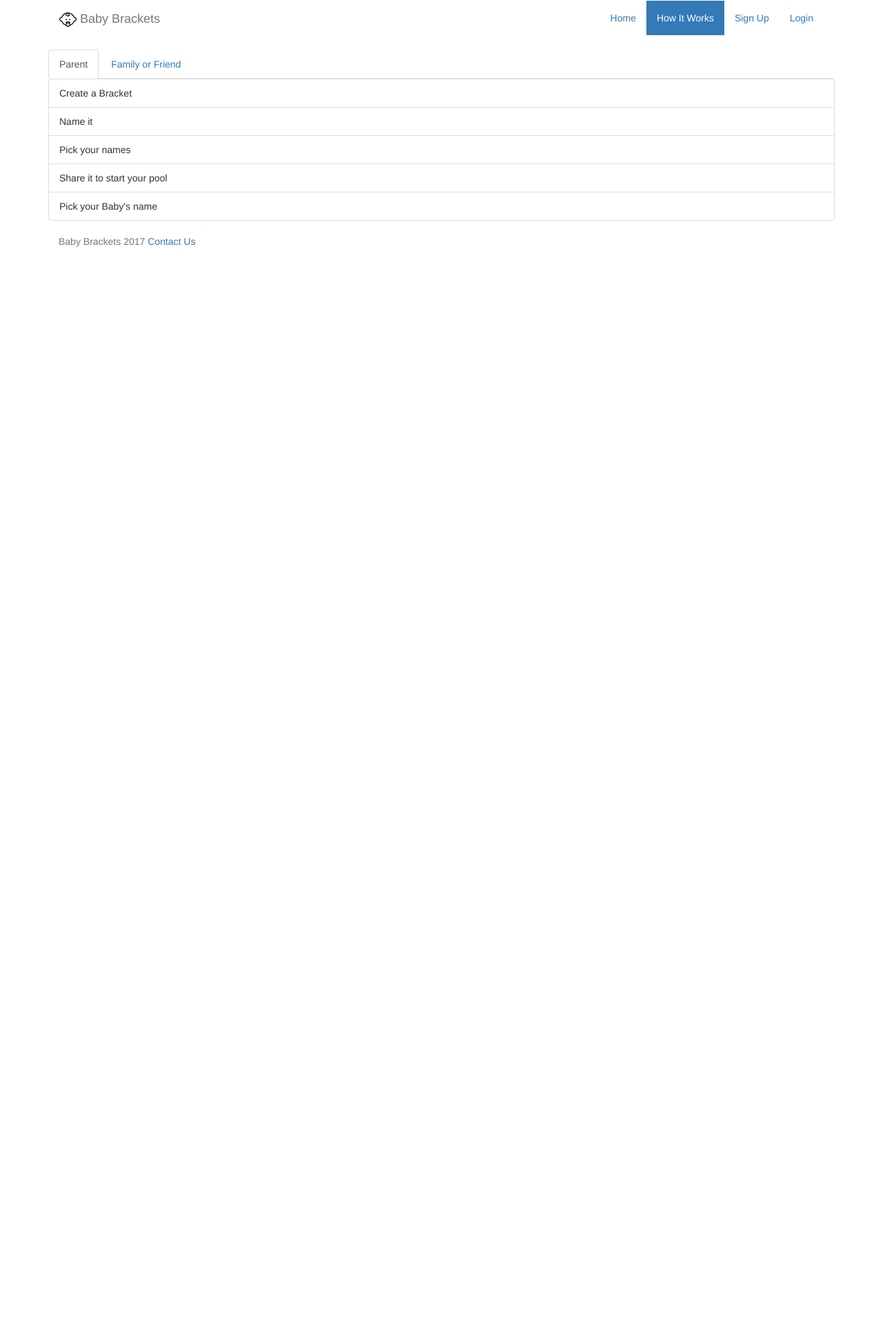
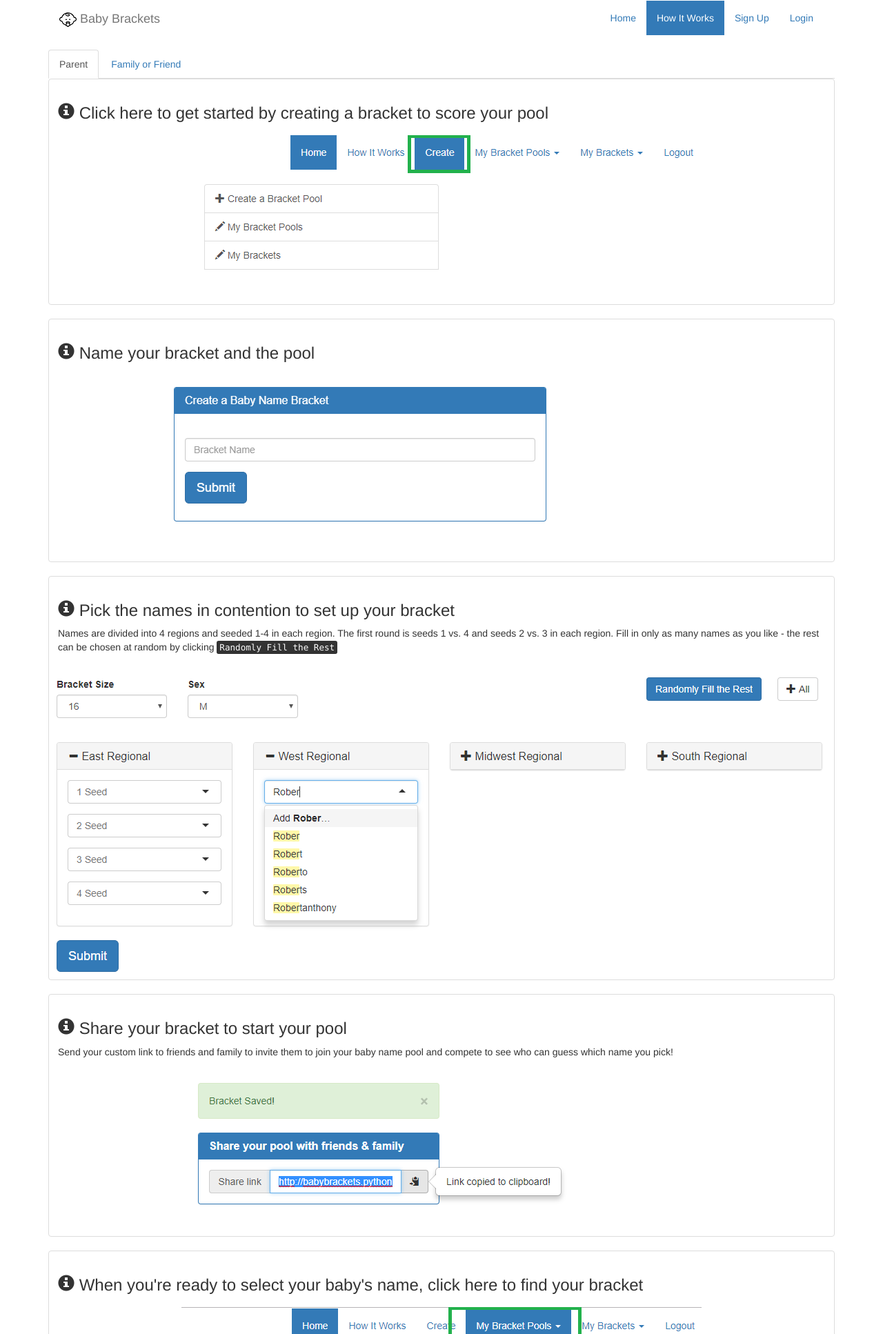
Before and after one commit to kw2h/baby_brackets, a Python web app: template app/templates/howto.html in a window 1280 px wide. Shown: the top 1934 px of the page at 69% size. Before the commit the page ends 358 px from the top, so only its background shows below. Run offline with Jinja, Linux system fonts and the light colour scheme; the template is opened without the code that fills it, so the values that code supplies are empty; some libraries are stand-ins or nearby versions.

Commit message:
filling how to pages

```diff
--- a/app/templates/howto.html
+++ b/app/templates/howto.html
@@ -12,13 +12,104 @@
     <!-- Tab panes -->
     <div class="tab-content">
       <div role="tabpanel" class="tab-pane active" id="parent">
-        <ul class="list-group">
-          <li class="list-group-item">Create a Bracket</li>
-          <li class="list-group-item">Name it</li>
-          <li class="list-group-item">Pick your names</li>
-          <li class="list-group-item">Share it to start your pool</li>
-          <li class="list-group-item">Pick your Baby's name</li>
-        </ul>
+        <div class="row">
+          <div class="col-sm-12 col-md-12">
+            <div class="thumbnail">
+              <div class="caption">
+                <h3><span class="glyphicon glyphicon-info-sign" aria-hidden="true"></span> Click here to get started by creating a bracket to score your pool</h3>
+              </div>
+              <img src="{{ url_for('static', filename='img/parenthowto/tocreate.png') }}" alt="...">
+            </div>
+          </div>
+        </div>
+        <div class="row">
+          <div class="col-sm-12 col-md-12">
+            <div class="thumbnail">
+              <div class="caption">
+                <h3><span class="glyphicon glyphicon-info-sign" aria-hidden="true"></span> Name your bracket and the pool</h3>
+              </div>
+              <img src="{{ url_for('static', filename='img/parenthowto/name.png') }}" alt="...">
+            </div>
+          </div>
+        </div>
+        <div class="row">
+          <div class="col-sm-12 col-md-12">
+            <div class="thumbnail">
+              <div class="caption">
+                <h3><span class="glyphicon glyphicon-info-sign" aria-hidden="true"></span> Pick the names in contention to set up your bracket</h3>
+                <p>Names are divided into 4 regions and seeded 1-4 in each region. The first round is seeds 1 vs. 4 and seeds 2 vs. 3 in each region.
+                   Fill in only as many names as you like - the rest can be chosen at random by clicking <kbd>Randomly Fill the Rest</kbd></p>
+              </div>
+              <img src="{{ url_for('static', filename='img/parenthowto/pick.png') }}" alt="...">
+            </div>
+          </div>
+        </div>
+        <div class="row">
+          <div class="col-sm-12 col-md-12">
+            <div class="thumbnail">
+              <div class="caption">
+                <h3><span class="glyphicon glyphicon-info-sign" aria-hidden="true"></span> Share your bracket to start your pool</h3>
+                <p>Send your custom link to friends and family to invite them to join your baby name pool and compete to see who can guess which name you pick!</p>
+              </div>
+              <img src="{{ url_for('static', filename='img/parenthowto/shareit.png') }}" alt="...">
+            </div>
+          </div>
+        </div>
+        <div class="row">
+          <div class="col-sm-12 col-md-12">
+            <div class="thumbnail">
+              <div class="caption">
+                <h3><span class="glyphicon glyphicon-info-sign" aria-hidden="true"></span> When you're ready to select your baby's name, click here to find your bracket</h3>
+              </div>
+              <img src="{{ url_for('static', filename='img/parenthowto/tosetup.png') }}" alt="...">
+            </div>
+          </div>
+        </div>
+        <div class="row">
+          <div class="col-sm-12 col-md-12">
+            <div class="thumbnail">
+            <div class="caption">
+              <h3><span class="glyphicon glyphicon-info-sign" aria-hidden="true"></span> Pick your Baby's name</h3>
+            </div>
+              <img src="{{ url_for('static', filename='img/parenthowto/pool.png') }}" alt="...">
+            </div>
+          </div>
+        </div>
+        <div class="row">
+          <div class="col-sm-12 col-md-12">
+            <div class="thumbnail">
+              <div class="caption">
+                <h3><span class="glyphicon glyphicon-info-sign" aria-hidden="true"></span> When you're ready, end the pool to see the results</h3>
+                <p>This option is only available once you have selected a name in every matchup</p>
+              </div>
+              <img src="{{ url_for('static', filename='img/parenthowto/end.png') }}" alt="...">
+            </div>
+          </div>
+        </div>
+        <div class="row">
+          <div class="col-sm-12 col-md-12">
+            <div class="thumbnail">
+              <div class="caption">
+                <h3><span class="glyphicon glyphicon-info-sign" aria-hidden="true"></span> The option to check the leaderboard becomes available once you end your pool</h3>
+              </div>
+              <img src="{{ url_for('static', filename='img/parenthowto/toleaderboard.png') }}" alt="...">
+            </div>
+          </div>
+        </div>
+        <div class="row">
+          <div class="col-sm-12 col-md-12">
+            <div class="thumbnail">
+              <div class="caption">
+                <h3><span class="glyphicon glyphicon-info-sign" aria-hidden="true"></span> Check the leaderboard and see how everyone did</h3>
+                <p>Each round is worth 8 points. <code>Round 1</code>: 8 games x 1 pt
+                  <code>Round 2</code>: 4 games x 2 pts
+                  <code>Round 3</code>: 2 games x 4 pts
+                  <code>Round 4</code>: 1 game x 8 pts</p>
+              </div>
+              <img src="{{ url_for('static', filename='img/parenthowto/leaderboard.png') }}" alt="...">
+            </div>
+          </div>
+        </div>
       </div>
       <div role="tabpanel" class="tab-pane" id="fnf">
         <ul class="list-group">
--- a/app/templates/setup.html
+++ b/app/templates/setup.html
@@ -20,7 +20,7 @@
           <button id="expand-all" type="button" class="btn btn-default"><span class="glyphicon glyphicon-plus" aria-hidden="true"></span> All</button>
         </div>
         <div class="col-md-2 pull-right">
-          <button type="button" class="btn btn-primary random-name">Randomly Fill</button>
+          <button type="button" class="btn btn-primary random-name">Randomly Fill the Rest</button>
         </div>
       </div>
       <div class="row">&nbsp;</div>
```
Also changed, not shown: app/templates/edit.html (+10 -10 lines), app/templates/index.html (+45 -7 lines), app/views.py (+8 -3 lines), app/static/img/parenthowto/end.png (added), app/static/img/parenthowto/leaderboard.png (added), app/static/img/parenthowto/name.png (added), app/static/img/parenthowto/pick.png (added), app/static/img/parenthowto/pool.png (added), app/static/img/parenthowto/shareit.png (added), app/static/img/parenthowto/tocreate.png (added), app/static/img/parenthowto/toleaderboard.png (added), app/static/img/parenthowto/tosetup.png (added).
